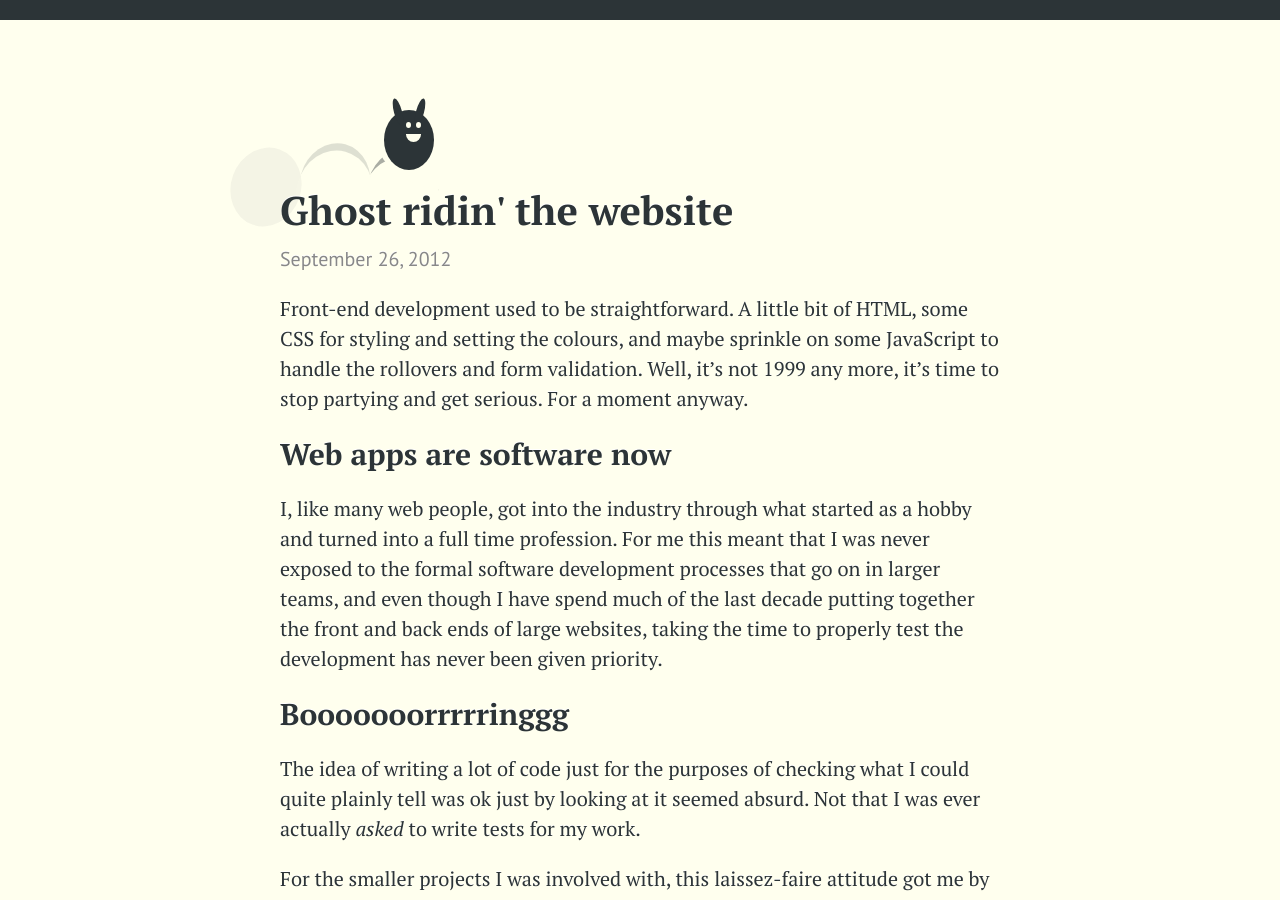
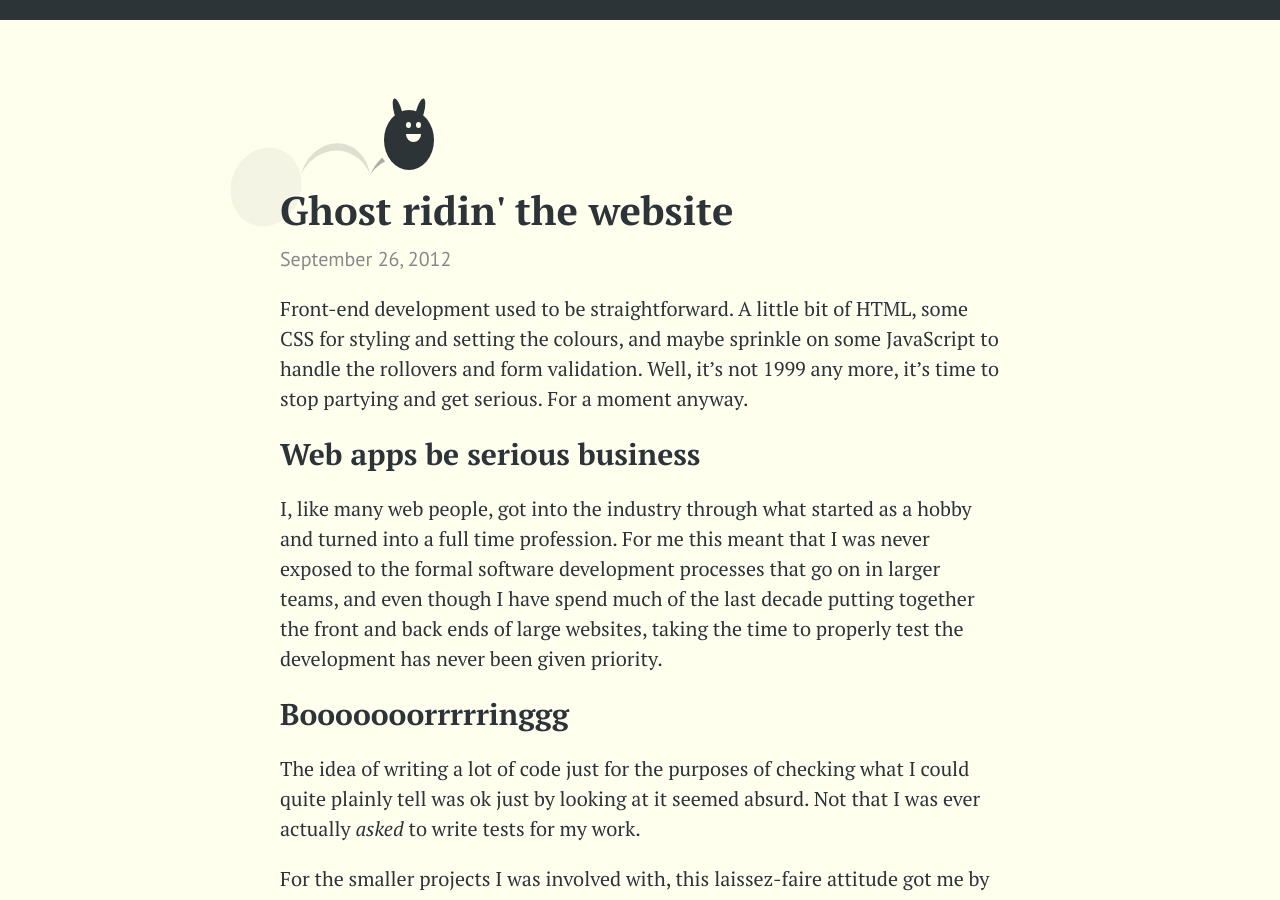
Before and after one commit to donovanh/donovanh.github.com, a Jekyll site: the page built from _posts/2012-09-26-casperjs.markdown, in a window 1280 px wide and 900 px high. Built offline with Jekyll 4.4.1, drawn with Linux system fonts in a browser that asks for light colours; nearby versions of some CDN libraries.

Commit message:
Ghostly additions

```diff
--- a/_posts/2012-09-26-casperjs.markdown
+++ b/_posts/2012-09-26-casperjs.markdown
@@ -7,7 +7,7 @@ published: true
 ---
 Front-end development used to be straightforward. A little bit of HTML, some CSS for styling and setting the colours, and maybe sprinkle on some JavaScript to handle the rollovers and form validation. Well, it's not 1999 any more, it's time to stop partying and get serious. For a moment anyway.
 
-##Web apps are software now
+##Web apps be serious business
 
 I, like many web people, got into the industry through what started as a hobby and turned into a full time profession. For me this meant that I was never exposed to the formal software development processes that go on in larger teams, and even though I have spend much of the last decade putting together the front and back ends of large websites, taking the time to properly test the development has never been given priority.
 
```
